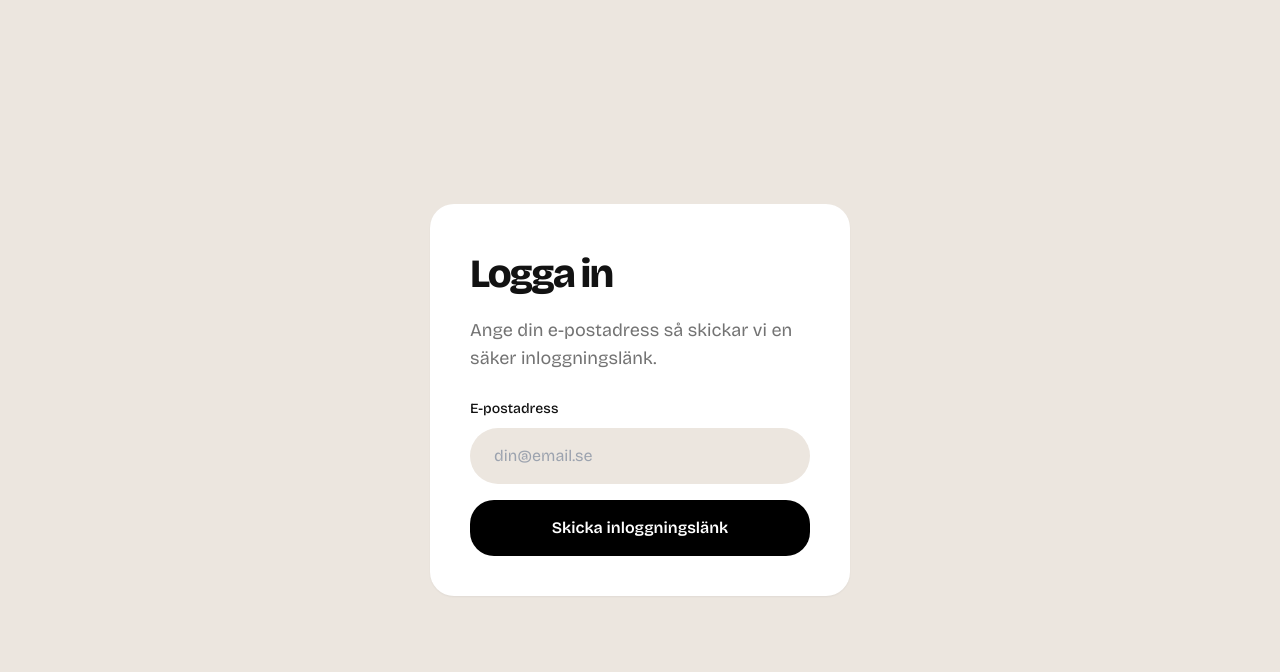
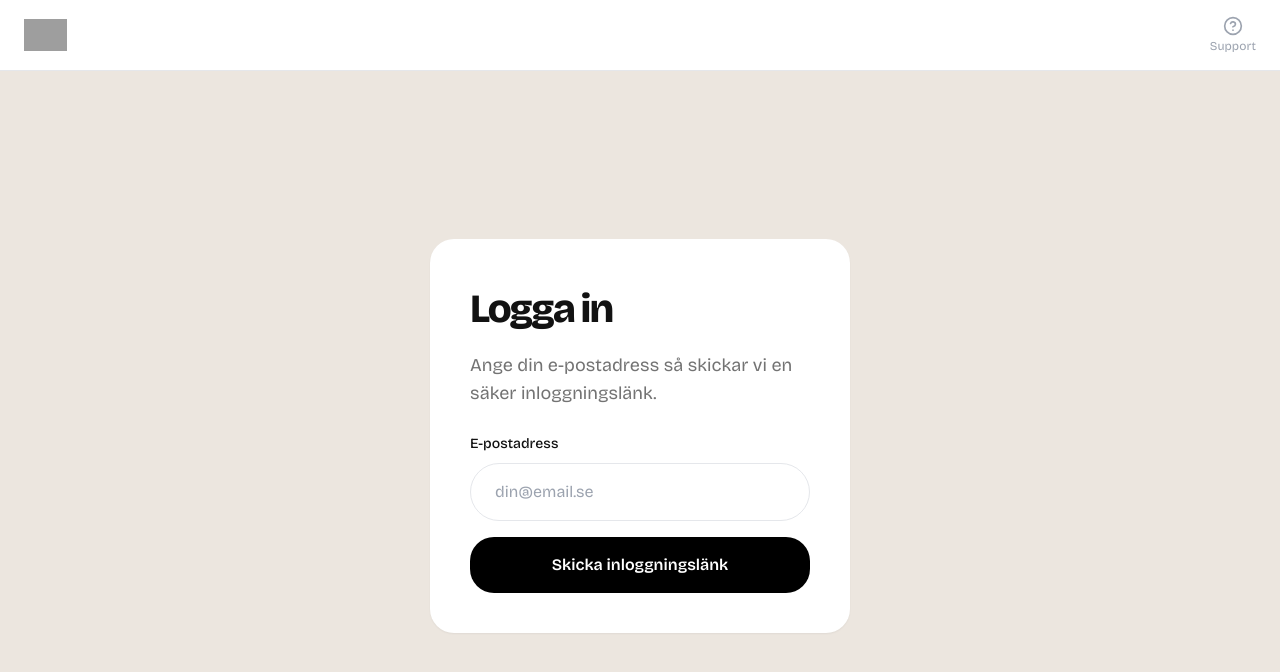
Before and after one commit to olivoljan/olivkassen-kundportal, a Next.js app: page / in a window 1280 px wide. Shown: the top 672 px of the page. Built offline with nearby package versions, Linux system fonts and the light colour scheme; no server answers; grey boxes are pictures that could not be loaded.

Commit message:
feat: add daily cron job to auto-resume skip_one paused subscriptions

```diff
--- /dev/null
+++ b/app/api/cron/resume-paused/route.ts
@@ -0,0 +1,90 @@
+import { NextRequest, NextResponse } from "next/server";
+import * as Sentry from "@sentry/nextjs";
+import Stripe from "stripe";
+
+const stripe = new Stripe(process.env.STRIPE_SECRET_KEY as string);
+
+export async function GET(req: NextRequest) {
+  /* =========================
+     AUTH — Vercel Cron Secret
+  ========================== */
+
+  const authHeader = req.headers.get("authorization");
+  if (authHeader !== `Bearer ${process.env.CRON_SECRET}`) {
+    return NextResponse.json({ error: "Unauthorized" }, { status: 401 });
+  }
+
+  const now = Math.floor(Date.now() / 1000);
+  const resumed: string[] = [];
+  const skipped: string[] = [];
+  const errors: string[] = [];
+
+  try {
+    /* =========================
+       FETCH ALL PAUSED SUBS
+    ========================== */
+
+    let hasMore = true;
+    let startingAfter: string | undefined = undefined;
+
+    while (hasMore) {
+      const page: Stripe.ApiList<Stripe.Subscription> =
+        await stripe.subscriptions.list({
+          status: "active",
+          limit: 100,
+          ...(startingAfter ? { starting_after: startingAfter } : {}),
+        });
+
+      for (const sub of page.data) {
+        if (!sub.pause_collection) continue;
+
+        const pauseUntil = sub.metadata?.pause_until
+          ? parseInt(sub.metadata.pause_until, 10)
+          : null;
+
+        // Only resume skip_one pauses that have a pause_until in the past
+        if (!pauseUntil || isNaN(pauseUntil)) {
+          skipped.push(sub.id); // indefinite pause — leave alone
+          continue;
+        }
+
+        const buffer = 86400; // 24h buffer
+        if (pauseUntil + buffer > now) {
+          skipped.push(sub.id); // not yet time to resume
+          continue;
+        }
+
+        try {
+          await stripe.subscriptions.update(sub.id, {
+            pause_collection: null,
+            metadata: { pause_until: "" },
+          });
+          resumed.push(sub.id);
+          console.log(`Resumed subscription ${sub.id} (pause_until: ${pauseUntil})`);
+        } catch (err: any) {
+          console.error(`Failed to resume ${sub.id}:`, err.message);
+          errors.push(sub.id);
+          Sentry.captureException(err, {
+            extra: { subscriptionId: sub.id, route: "/api/cron/resume-paused" },
+          });
+        }
+      }
+
+      hasMore = page.has_more;
+      if (hasMore && page.data.length > 0) {
+        startingAfter = page.data[page.data.length - 1].id;
+      }
+    }
+
+    console.log(`resume-paused cron: resumed=${resumed.length} skipped=${skipped.length} errors=${errors.length}`);
+
+    return NextResponse.json({ resumed, skipped, errors });
+
+  } catch (err: any) {
+    console.error("CRON resume-paused ERROR:", err);
+    Sentry.captureException(err, {
+      extra: { route: "/api/cron/resume-paused" },
+    });
+    return NextResponse.json({ error: err.message }, { status: 500 });
+  }
+}
--- /dev/null
+++ b/app/components/SiteHeader.tsx
@@ -0,0 +1,29 @@
+import { CircleHelp } from "lucide-react";
+
+export function SiteHeader() {
+  return (
+    <header className="w-full bg-white border-b border-gray-200 px-6 py-4 flex items-center justify-between">
+      <a
+        href="https://www.olivkassen.com"
+        target="_blank"
+        rel="noopener noreferrer"
+      >
+        <img
+          src="https://cdn.prod.website-files.com/676d596f9615722376dfe2fc/67a38a8645686cca76b775ec_olivkassen-logo.svg"
+          alt="Olivkassen"
+          className="h-8"
+        />
+      </a>
+
+      <a
+        href="https://www.olivkassen.com/kontakta-oss"
+        target="_blank"
+        rel="noopener noreferrer"
+        className="flex flex-col items-center gap-0.5 text-gray-400 hover:text-gray-600 transition"
+      >
+        <CircleHelp className="w-5 h-5" />
+        <span className="text-xs">Support</span>
+      </a>
+    </header>
+  );
+}
--- a/app/components/portal/PortalHeader.tsx
+++ b/app/components/portal/PortalHeader.tsx
@@ -42,8 +42,8 @@ export function PortalHeader({ user, nextDelivery, isPaused, loading, subscripti
           </p>
 
           {user?.email && (
-            <p className="mt-2 text-sm text-muted-foreground">
-              Inloggad som: {user.email}
+            <p className="mt-4 text-md text-muted-foreground">
+              Inloggad som: <span className="font-medium text-foreground">{user.email}</span>
             </p>
           )}
 
@@ -59,7 +59,7 @@ export function PortalHeader({ user, nextDelivery, isPaused, loading, subscripti
               Abonnemanget är avslutat
             </p>
           ) : nextDelivery ? (
-            <p className="mt-1 text-sm text-muted-foreground">
+            <p className="mt-1 text-md text-muted-foreground">
               Nästa leverans:{" "}
               <span className="font-medium text-foreground">
                 {new Date(nextDelivery * 1000).toLocaleDateString("sv-SE", {
--- a/app/mina-sidor/page.tsx
+++ b/app/mina-sidor/page.tsx
@@ -2,6 +2,7 @@ import { createServerClient } from "@supabase/ssr";
 import { cookies } from "next/headers";
 import { redirect } from "next/navigation";
 import AccountClient from "./AccountClient";
+import { SiteHeader } from "@/app/components/SiteHeader";
 
 export default async function Page() {
   const cookieStore = await cookies();
@@ -26,5 +27,10 @@ export default async function Page() {
     redirect("/");
   }
 
-  return <AccountClient />;
+  return (
+    <>
+      <SiteHeader />
+      <AccountClient />
+    </>
+  );
 }
--- a/app/page.tsx
+++ b/app/page.tsx
@@ -2,6 +2,7 @@
 
 import { useState } from "react";
 import { createClient } from "@/lib/supabaseClient";
+import { SiteHeader } from "@/app/components/SiteHeader";
 
 export default function Home() {
   const supabase = createClient();
@@ -11,7 +12,11 @@ export default function Home() {
   >("login");
 
   return (
-    <main className="min-h-screen flex items-center justify-center px-4 bg-[#ECE6DF]">
+    <div className="min-h-screen flex flex-col bg-[#ECE6DF]">
+
+      <SiteHeader />
+
+      <main className="flex-1 flex items-center justify-center px-4">
       <div className="w-full max-w-[420px] bg-card rounded-3xl shadow-sm p-10 space-y-6">
 
         {/* ===== SENT STATE ===== */}
@@ -116,7 +121,7 @@ export default function Home() {
                   type="email"
                   placeholder="din@email.se"
                   required
-                  className="w-full rounded-full px-6 py-4 bg-[#ECE6DF] text-base focus:outline-none focus:ring-2 focus:ring-black transition"
+                  className="w-full rounded-full px-6 py-4 bg-white border border-gray-200 text-base focus:outline-none focus:ring-2 focus:ring-black transition"
                 />
               </div>
 
@@ -130,6 +135,7 @@ export default function Home() {
           </>
         )}
       </div>
-    </main>
+      </main>
+    </div>
   );
 }
```
Also changed, not shown: vercel.json (added).
